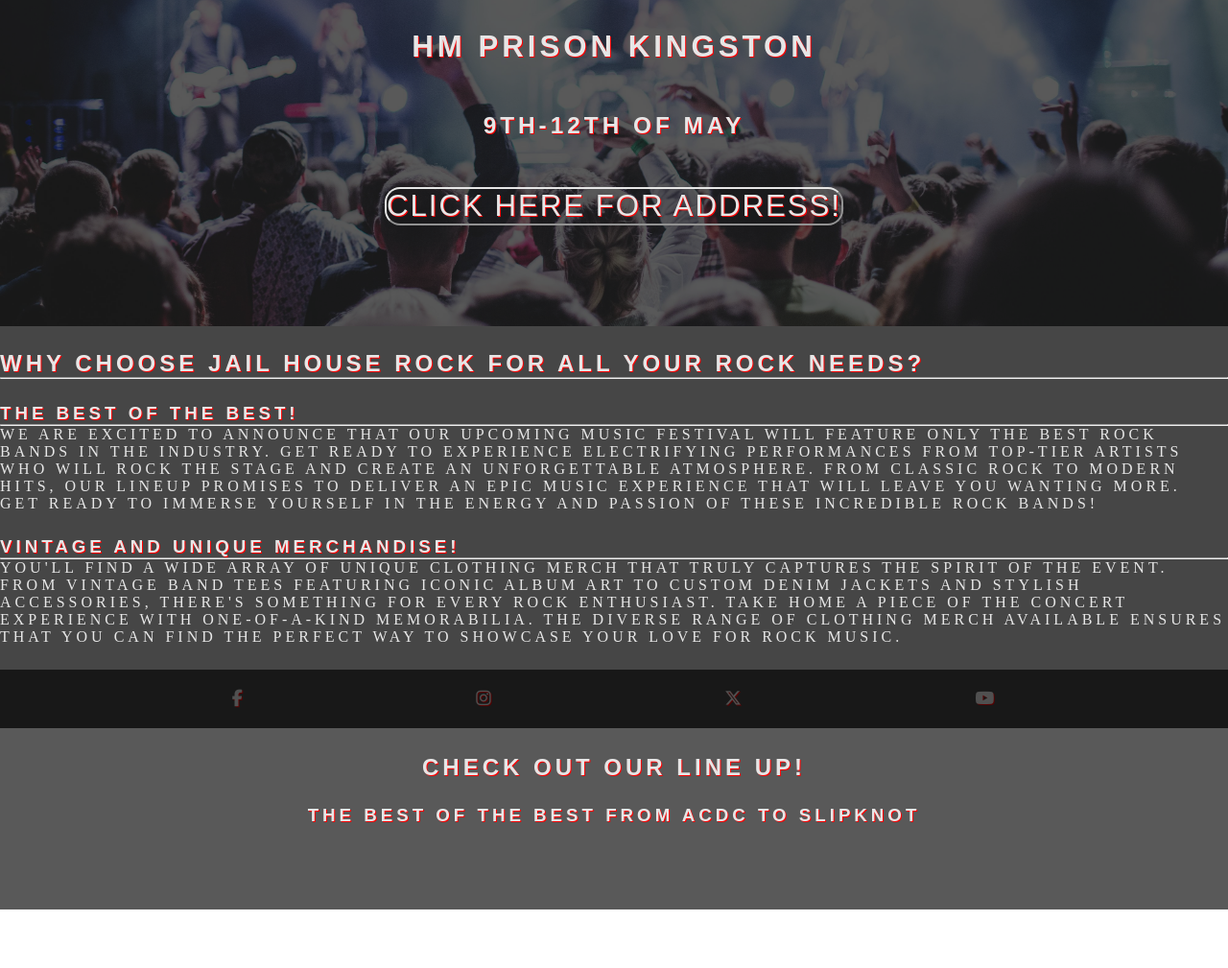
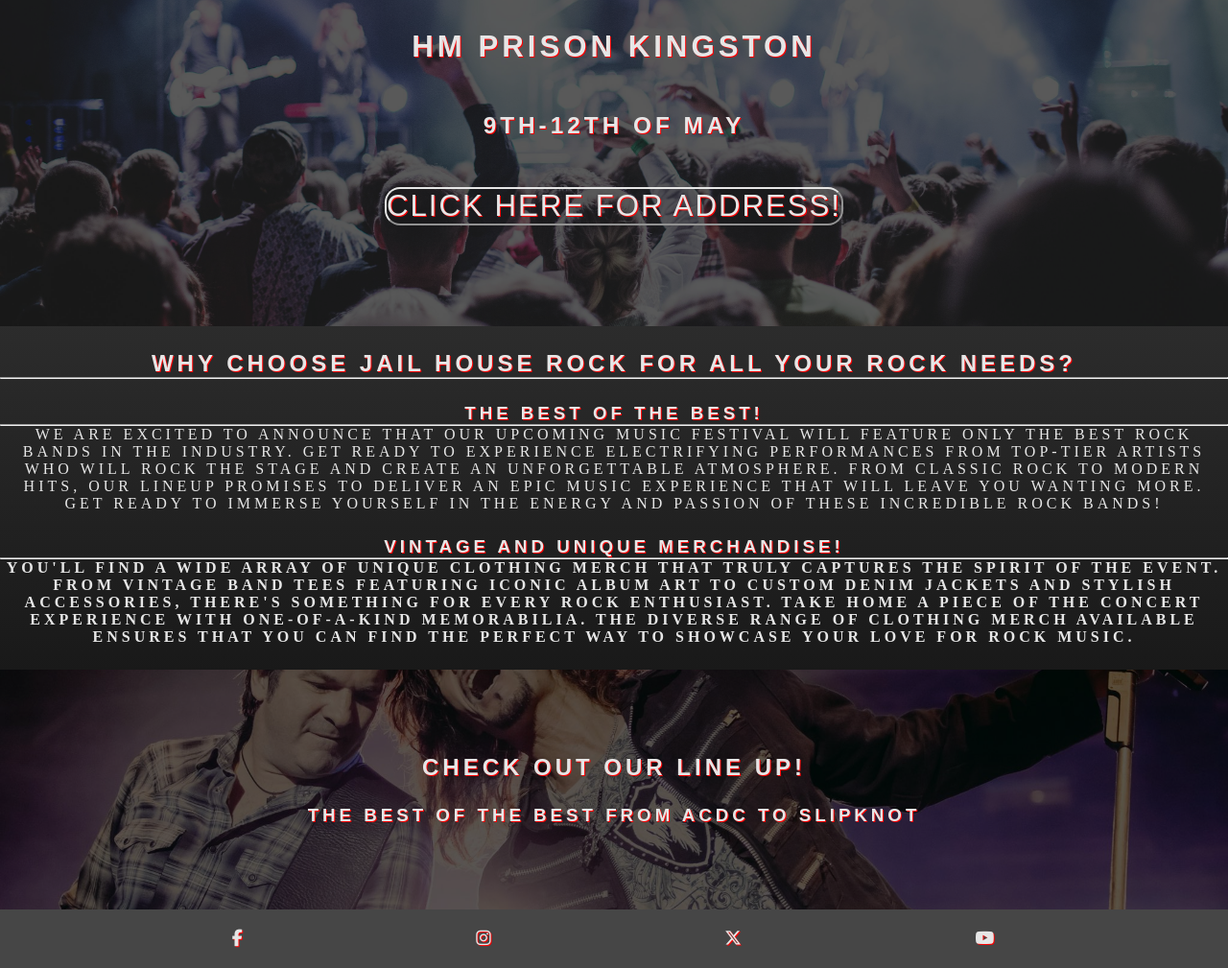
Before and after one commit to JonOwenWilliams/JailHouseRock, a plain HTML site: page index.html in a window 1280 px wide. Shown: the part 238-1247 px from the top of the page at 96% size. Before the commit the page ends 1186 px from the top, so only its background shows below. Drawn offline with Linux system fonts and the light colour scheme; a web font is replaced by a local one.

Commit message:
added gradient to background of main page to add comtrast to the page

```diff
--- a/assets/css/style.css
+++ b/assets/css/style.css
@@ -105,7 +105,7 @@ main {
 }
 
 #main-background {
-    background-color: #464646;
+    background: linear-gradient(#464646, #0c0c0c);
 }
 
 /* hero image/text overlay */
@@ -160,13 +160,24 @@ main {
 
 /* why choose Jail house rock */
 
-#why-rock
+#why-rock {
+    display: flex;
+    flex-direction: column;
+    text-align: center;
+}
 
-#why-rock-title
+#why-rock-title{
 
-#best-of
+}
 
-#merch
+#best-of {
+
+}
+
+#merch {
+
+}
+
 /* lineup image/overlay text */
 
 #lineup-img {
--- a/index.html
+++ b/index.html
@@ -72,11 +72,11 @@
             <div id="merch">
                 <h3>vintage and unique merchandise!</h3>
                 <hr>
-                <p>You'll find a wide array of unique clothing merch that truly captures the
+                <p><strong>You'll find a wide array of unique clothing merch that truly captures the
                     spirit of the event. From vintage band tees featuring iconic album art to custom denim jackets and
                     stylish accessories, there's something for every rock enthusiast. Take home a piece of the concert
                     experience with one-of-a-kind memorabilia. The diverse range of clothing merch available ensures
-                    that you can find the perfect way to showcase your love for rock music.</p>
+                    that you can find the perfect way to showcase your love for rock music.</strong></p>
             </div>
         </section>
         <section id="lineup-img">
```
